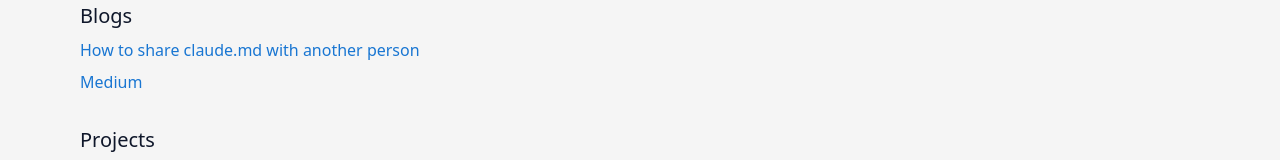
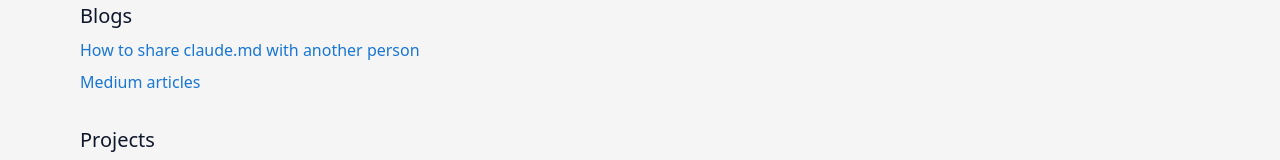
Before and after one commit to skycloud112/qimu-portfolio, a Next.js app: page / in a window 1280 px wide. Shown: the part 126-286 px from the top of the page. Built offline with nearby package versions, Linux system fonts and the light colour scheme.

Commit message:
update wording

```diff
--- a/app/page.tsx
+++ b/app/page.tsx
@@ -15,7 +15,7 @@ export default function HomePage() {
             rel='noopener'
             className='text-primary hover:underline'
           >
-            Medium
+            Medium articles
           </a>
         </div>
 
```
